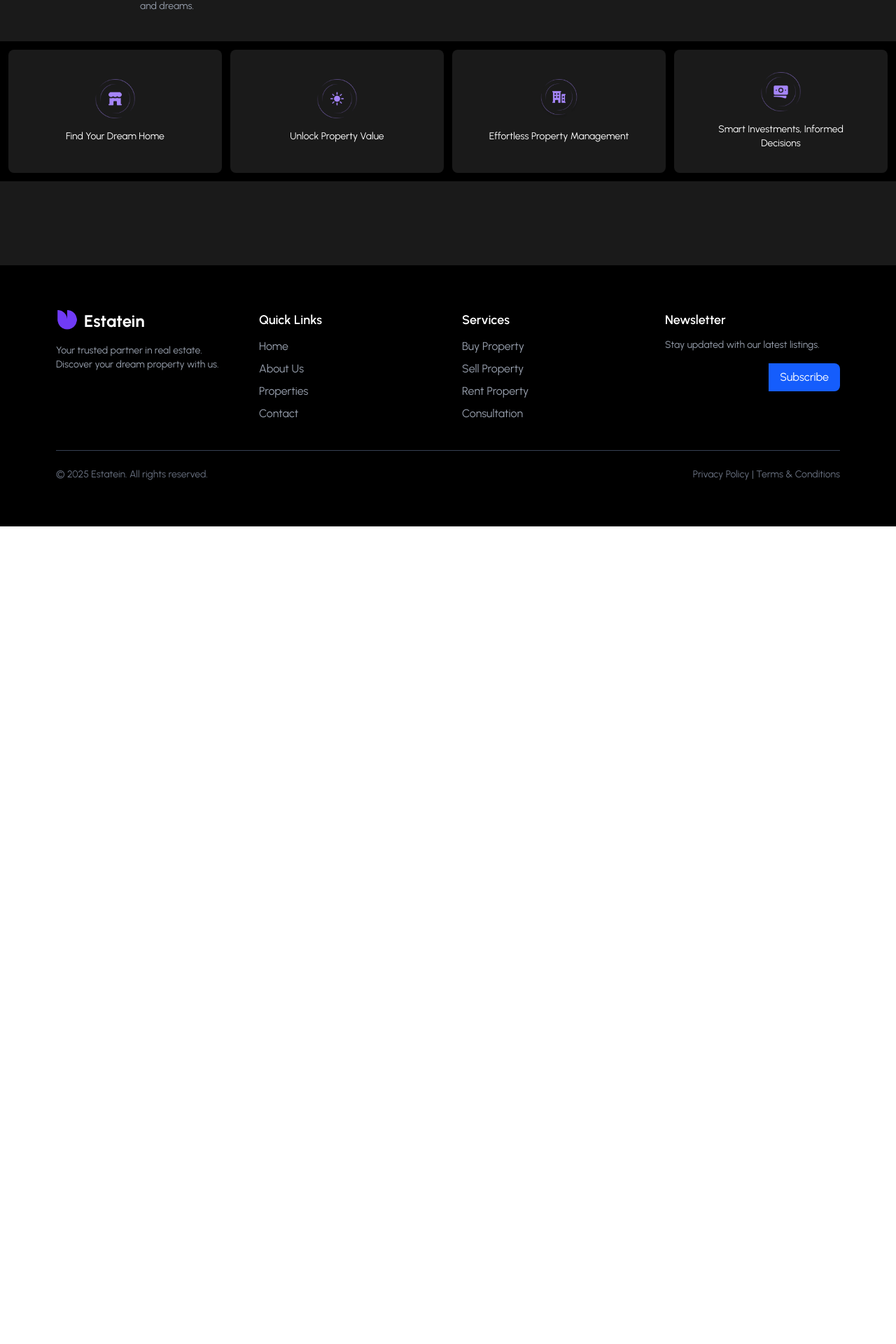
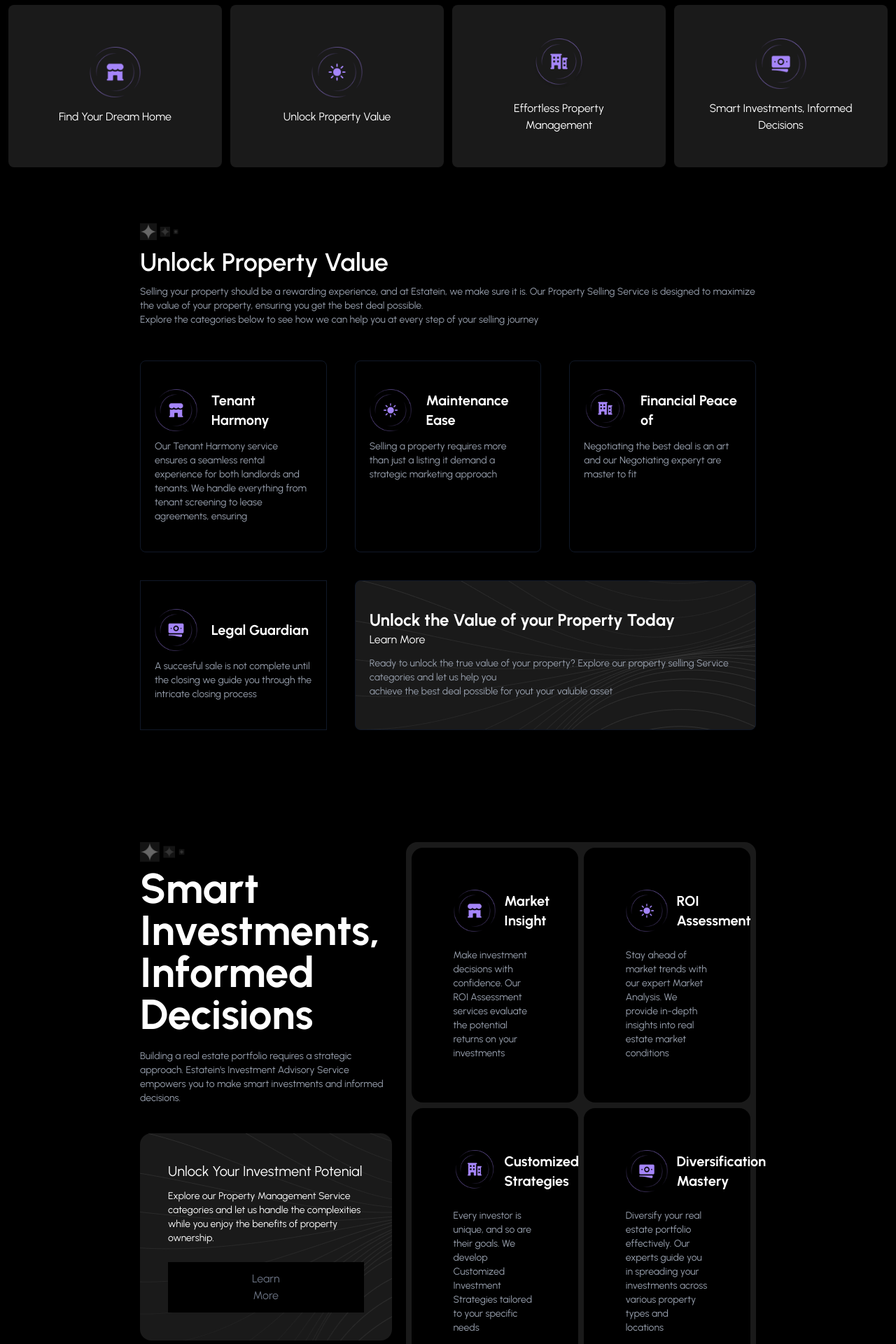
Before and after one commit to Meraj-1/REAL_ESTATE, a React (Vite) app: page /service in a window 1280 px wide. Shown: the part 326-2246 px from the top of the page at 70% size. Before the commit the page ends 1078 px from the top, so only its background shows below. Built offline with nearby package versions, Linux system fonts and the light colour scheme; the HTML template or start-up script is replaced by a standard one.

Commit message:
add servivce page compo

```diff
--- /dev/null
+++ b/src/components/SmartInv.jsx
@@ -0,0 +1,70 @@
+import React from 'react'
+import assets from '../assets/assets'
+
+const SmartInv = () => {
+  return (
+    <div className='bg-black flex gap-5 px-50 text-white pt-40'>
+   <div>
+    <div>
+        <img className='h-7 mb-2' src={assets.star} alt="" />
+        <h1 className='text-6xl font-bold'>Smart Investments, Informed Decisions</h1>
+        <p className=' pt-5 text-sm text-gray-400'>Building a real estate portfolio requires a strategic approach. Estatein's Investment Advisory Service empowers you to make smart investments and informed decisions.
+        </p>
+    </div>
+      <div className="bg-[#1a1a1a]  rounded-2xl  mt-10 p-10 bg-[url('./assets/Abstract.png')]">
+        <h1 className='text-xl'>
+            Unlock Your Investment Potenial
+        </h1>
+        <p className='text-sm pt-3'>
+            Explore our Property Management Service categories and let us handle the complexities while you enjoy the benefits of property ownership.
+        </p>
+
+      <div className='flex justify-center items-center pt-6'>
+        <button className='bg-black text-gray-500 px-30 py-3 cursor-pointer'>
+            Learn More
+        </button></div>
+     </div>
+   </div>
+    <div className='bg-[#1a1a1a] border-gray-800 rounded-2xl p-2 gap-2 grid grid-cols-2'>
+        <div className='bg-black border-gray-800 rounded-2xl flex flex-col justify-center p-15'>
+            <div className='flex items-center gap-3'>
+                <img className='h-15' src={assets.Oprion1} alt="" />
+                <h1 className='text-xl font-bold '>Market Insight</h1>
+            </div>
+            <p  className='text-sm text-gray-400 pt-6 '>
+                Make investment decisions with confidence. Our ROI Assessment services evaluate the potential returns on your investments
+            </p>
+        </div>
+        <div className='bg-black border-gray-800 rounded-2xl flex flex-col justify-center p-15'>
+            <div className='flex items-center gap-3'>
+                <img className='h-15' src={assets.Option2} alt="" />
+                 <h1 className='text-xl font-bold '>ROI Assessment</h1>
+             </div>
+             <p className='text-sm text-gray-400 pt-6'>
+                Stay ahead of market trends with our expert Market Analysis. We provide in-depth insights into real estate market conditions
+             </p>
+        </div>
+        <div className='bg-black border-gray-800 rounded-2xl flex flex-col justify-center p-15'>
+            <div className='flex items-center gap-3'>
+                <img className='h-15' src={assets.Option3} alt="" />
+                <h1 className='text-xl font-bold '>Customized Strategies</h1>
+            </div>
+            <p className='text-sm text-gray-400 pt-6'>
+                Every investor is unique, and so are their goals. We develop Customized Investment Strategies tailored to your specific needs
+            </p>
+        </div>
+        <div className='bg-black border-gray-800 rounded-2xl flex flex-col justify-center p-15'>
+            <div className='flex items-center gap-3'>
+                <img className='h-15' src={assets.Option4} alt="" />
+                <h1 className='text-xl font-bold '>Diversification Mastery</h1>
+            </div>
+            <p className='text-sm text-gray-400 pt-6'>
+                Diversify your real estate portfolio effectively. Our experts guide you in spreading your investments across various property types and locations
+            </p>
+        </div>
+    </div>
+    </div>
+  )
+}
+
+export default SmartInv
--- /dev/null
+++ b/src/components/UnlockProp.jsx
@@ -0,0 +1,64 @@
+import React from 'react'
+import assets from '../assets/assets'
+
+const UnlockProp = () => {
+  return (
+    <div className='px-50 pt-17 text-white bg-black'>
+     <img className='h-6' src={assets.star} alt="" />
+     <h1 className='text-4xl font-semibold pt-3'>Unlock Property Value</h1>
+     <p className='text-sm mb-12 text-gray-400 pt-3'>Selling your property should be a rewarding experience, and at Estatein, we make sure it is. Our Property Selling Service is designed to maximize the value of your property, ensuring you get the best deal possible. <br/> Explore the categories below to see how we can help you at every step of your selling journey</p>
+      <div className='grid grid-cols-3 gap-10'>
+        <div className='border p-5 border-gray-900  py-10 rounded-lg'>
+            <div className='flex items-center gap-5'>
+            <img className='h-15' src={assets.Oprion1} alt="" />
+             <p className='text-xl font-bold'>Tenant Harmony</p>
+             </div>
+             <p className='text-sm text-gray-400 pt-3'>
+                Our Tenant Harmony service ensures a seamless rental experience for both landlords and tenants. We handle everything from tenant screening to lease agreements, ensuring
+             </p>
+        </div>
+        <div className='border p-5 border-gray-900  py-10 rounded-lg'>
+            <div>
+               <div className='flex items-center gap-5'>
+                <img className='h-15' src={assets.Option2} alt="" />
+                 <h1 className='text-xl font-bold '>Maintenance Ease</h1>
+                 </div>
+             <p className='text-sm text-gray-400 pt-3'>Selling a property requires more than just a listing it demand
+              a strategic marketing approach
+             </p>
+            </div>
+        </div>
+        <div className='border p-5 border-gray-900  py-10 rounded-lg'>
+          <div className='flex items-center gap-5'>
+          <img className='h-15' src={assets.Option3} alt="" />
+           <h1 className='text-xl font-bold'>Financial Peace of </h1>
+          </div>
+          <p className='text-sm text-gray-400 pt-3'>Negotiating the best deal is an art and our Negotiating experyt
+            are master to fit
+          </p>
+        </div>
+        <div className='border p-5 border-gray-900 py-10 rouded-lg'>
+          <div className='flex items-center gap-5'>
+          <img className='h-15' src={assets.Option4} alt="" />
+           <h1 className='text-xl font-bold'>Legal Guardian</h1>
+          </div>
+            <p className='text-sm text-gray-400 pt-3'>A succesful sale is not complete until the closing
+              we guide you through the intricate closing process
+            </p>
+        </div>
+        <div
+        className="bg-[url('./assets/Abstract.png')] bg-[#1a1a1a] col-span-2 border p-5 border-gray-900  py-10 rounded-lg">
+          <div>
+          <h1 className='text-2xl font-bold'>Unlock the Value of your Property Today</h1>
+          <button className=''>Learn More</button>
+          </div>
+           <p className='text-sm text-gray-400 pt-3'>Ready to unlock the true value of your property? Explore our property selling Service categories and let us help you <br/> achieve the best deal possible for yout
+           your valuble asset
+           </p>
+        </div>
+      </div>
+     </div>
+)
+}
+
+export default UnlockProp
--- a/src/components/serviceExper.jsx
+++ b/src/components/serviceExper.jsx
@@ -3,27 +3,27 @@ import assets from '../assets/assets'
 
 const serviceExper = () => {
   return (
-    <div className="bg-[#1A1A1A] flex flex-col  py-30 text-white">
+    <div className="bg-[#1A1A1A] flex flex-col pt-14 text-white">
       <div className="px-50">
         <h1 className='text-4xl pb-4 font-semibold'>Elevate Your Real Estate Experience</h1>
         <p className='text-sm text-gray-400'>Welcome to Estatein, where your real estate aspirations meet expert guidance. Explore our comprehensive range of services, each designed to cater to your unique needs <br /> and dreams.</p>
       </div>
       <div className='grid grid-cols-4 bg-black py-3 px-3 mt-10 gap-3 text-white'>
-        <div className='flex bg-[#1A1A1A]  rounded-lg flex-col p-8 justify-center items-center text-center  gap-4'>
-          <img className='h-14' src={assets.Oprion1} alt="" />
-          <p className='text-sm'>Find Your Dream Home</p>
+        <div className='flex bg-[#1A1A1A] rounded-lg flex-col p-15 justify-center items-center text-center  gap-4'>
+          <img className='h-18' src={assets.Oprion1} alt="" />
+          <p className='text-md'>Find Your Dream Home</p>
         </div>
         <div className='flex bg-[#1A1A1A] rounded-lg  flex-col p-8 justify-center items-center text-center px-10 gap-4'>
-          <img className='h-14' src={assets.Option2} alt="" />
-          <p className='text-sm'>Unlock Property Value</p>
+          <img className='h-18' src={assets.Option2} alt="" />
+          <p className='text-md'>Unlock Property Value</p>
         </div>
         <div className='flex bg-[#1A1A1A] rounded-lg flex-col p-8 justify-center items-center text-center px-10 gap-4'>
-          <img className='h-14' src={assets.Option3} alt="" />
-          <p className='text-sm'>Effortless Property Management</p>
+          <img className='h-18' src={assets.Option3} alt="" />
+          <p className='text-md'>Effortless Property Management</p>
         </div>
         <div className='flex bg-[#1A1A1A] rounded-lg flex-col p-8 justify-center items-center text-center px-10 gap-4'>
-          <img className='h-14' src={assets.Option4} alt="" />
-          <p className='text-sm'>Smart Investments, Informed Decisions</p>
+          <img className='h-18' src={assets.Option4} alt="" />
+          <p className='text-md'>Smart Investments, Informed Decisions</p>
         </div>
       </div>
     </div>
--- a/src/pages/Services.jsx
+++ b/src/pages/Services.jsx
@@ -1,10 +1,13 @@
 import React from 'react'
 import ServiceExper from '../components/serviceExper'
-
+import UnlockProp from '../components/UnlockProp'
+import SmartInv from '../components/SmartInv'
 const Services = () => {
   return (
     <div>
       <ServiceExper/>
+      <UnlockProp/>
+      <SmartInv/>
     </div>
   )
 }
```
